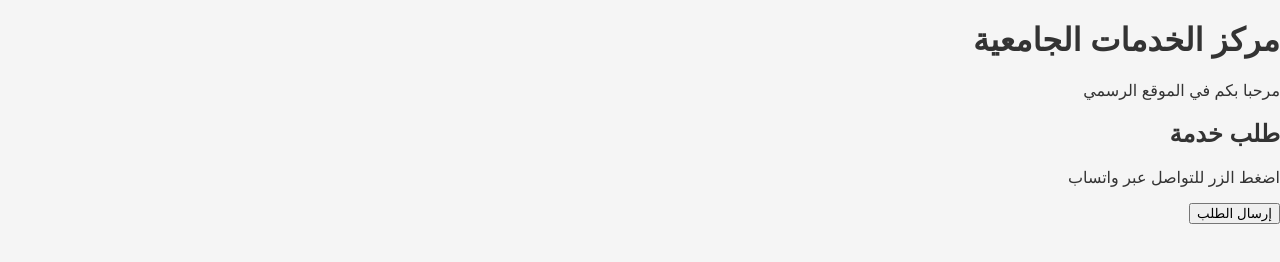
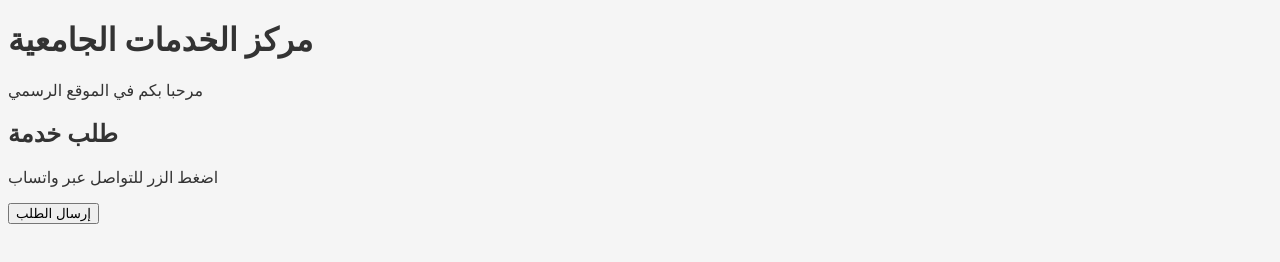
Before and after one commit to walid-cyber34/walid-cyber, a plain HTML site: page index.html in a window 1280 px wide. Drawn offline with Linux system fonts and the light colour scheme.

Commit message:
Refactor index.html structure and styles

```diff
--- a/index.html
+++ b/index.html
@@ -7,9 +7,6 @@
 
 <style>
 body {
-    margin: 0;
-    font-family: Arial, sans-serif;
-    direction: rtl;
     background: #f5f5f5;
     color: #333;
     opacity: 1;
```
